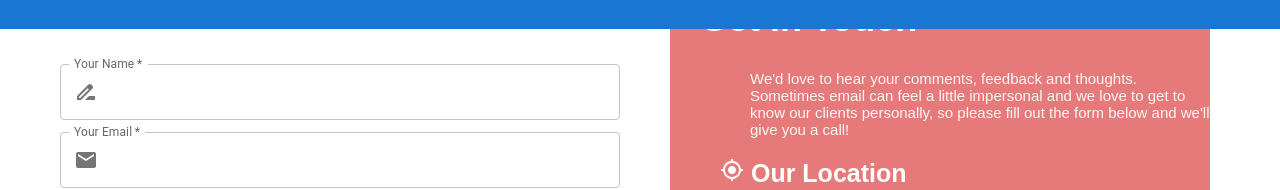
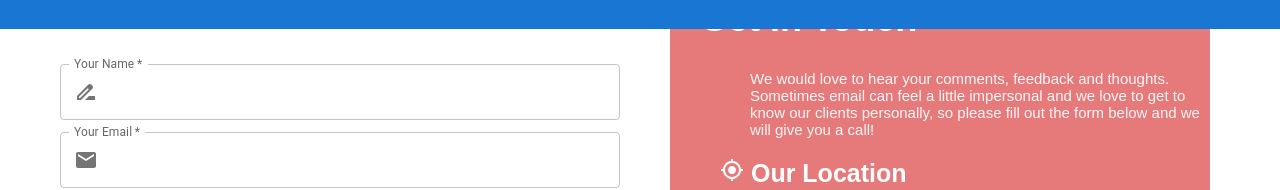
Before and after one commit to Ayushthapa123/mycv, a Next.js app: page /contact in a window 1280 px wide. Shown: the part 151-341 px from the top of the page. Built offline with nearby package versions, Linux system fonts and the light colour scheme; no server answers.

Commit message:
error removed

```diff
--- a/components/Me.jsx
+++ b/components/Me.jsx
@@ -27,7 +27,7 @@ export default function Me() {
     </div>
 
     <div className={styles.des}>
-      <p>I love exploring and creating 🚀 I'm a lifelong learner 🎓
+      <p>I love exploring and creating 🚀 I am a lifelong learner 🎓
         and <br/>I am Javascript Enthusiast person who loves to create Awesome Websites⚛ </p>
         {/* <span><a href="#">More</a></span> */}
     </div>
--- a/components/Projects.jsx
+++ b/components/Projects.jsx
@@ -38,7 +38,7 @@ export default function Projects() {
 <span>&lt;02/&gt;</span>
 <div className={styles.project}>
   <div className={styles.des}>
- <b>CLIENT'S PROJECT</b>
+ <b>CLIENT&#39;S PROJECT</b>
  <h2>Peace4people.org</h2>
  <button>Next.js</button>
  <button>Contentful</button>
@@ -65,7 +65,7 @@ export default function Projects() {
 <span>&lt;03/&gt;</span>
 <div className={styles.project}>
   <div className={styles.des}>
- <b>CLIENT'S PROJECT</b>
+ <b>CLIENT&#39;S PROJECT</b>
  <h2>Alaskabodysculpting.com</h2>
  <button>Next.js</button>
  <button>Contentful</button>
@@ -90,7 +90,7 @@ export default function Projects() {
 <span>&lt;04/&gt;</span>
 <div className={styles.project}>
   <div className={styles.des}>
- <b>CLIENT'S PROJECT</b>
+ <b>CLIENT&#39;S PROJECT</b>
  <h2>More Mindful</h2>
  <button>Next.js</button>
  <button>Contentful</button>
--- a/pages/contact/index.jsx
+++ b/pages/contact/index.jsx
@@ -167,10 +167,10 @@ type='submit'
     <div className={styles.details}>
 <h4>Contact Details</h4>
 <h2>Get In Touch</h2>
-<p>We'd love to hear your comments, feedback and thoughts.
+<p>We would love to hear your comments, feedback and thoughts.
    Sometimes email can feel a little impersonal and we love
    to get to know our clients personally, so please fill out
-   the form below and we'll give you a call!</p>
+   the form below and we will give you a call!</p>
 
 <h4><MyLocationIcon/> Our Location</h4>
 <p>Kupondole, Lalitpur, Nepal</p>
```
